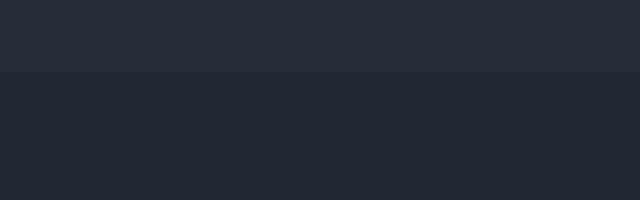
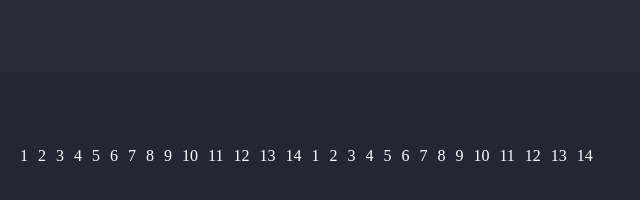
Before and after one commit to alinadmytriv/ElinGame, a plain HTML site: page templates/frame.html in a window 1280 px wide. Shown: the whole page, without its empty margins (0-640 px from the left). Drawn offline with Linux system fonts and the light colour scheme.

Commit message:
EL-8 First attempt to create a horizontal list
* add div with class "hlist"
* add styles for class "hlist" and "hlist-item" for elements that will be inside the horizontal list

```diff
--- a/templates/frame.html
+++ b/templates/frame.html
@@ -16,6 +16,36 @@
   <main>
 
     <br><br><br>
+    <div class="hlist">
+      <div class="hlist-item">1</div>
+      <div class="hlist-item">2</div>
+      <div class="hlist-item">3</div>
+      <div class="hlist-item">4</div>
+      <div class="hlist-item">5</div>
+      <div class="hlist-item">6</div>
+      <div class="hlist-item">7</div>
+      <div class="hlist-item">8</div>
+      <div class="hlist-item">9</div>
+      <div class="hlist-item">10</div>
+      <div class="hlist-item">11</div>
+      <div class="hlist-item">12</div>
+      <div class="hlist-item">13</div>
+      <div class="hlist-item">14</div>
+      <div class="hlist-item">1</div>
+      <div class="hlist-item">2</div>
+      <div class="hlist-item">3</div>
+      <div class="hlist-item">4</div>
+      <div class="hlist-item">5</div>
+      <div class="hlist-item">6</div>
+      <div class="hlist-item">7</div>
+      <div class="hlist-item">8</div>
+      <div class="hlist-item">9</div>
+      <div class="hlist-item">10</div>
+      <div class="hlist-item">11</div>
+      <div class="hlist-item">12</div>
+      <div class="hlist-item">13</div>
+      <div class="hlist-item">14</div>
+    </div>
 
   </main>
   <footer>
--- a/templates/src/css/common.css
+++ b/templates/src/css/common.css
@@ -12,3 +12,14 @@ main {
     overflow-y: auto;
     flex-grow: 1;
 }
+
+.hlist {
+    display: flex;
+    padding-left: 20px;
+    padding-right: 20px;
+    overflow-x: auto;
+}
+
+.hlist .hlist-item {
+    margin-right: 10px;
+}
```
